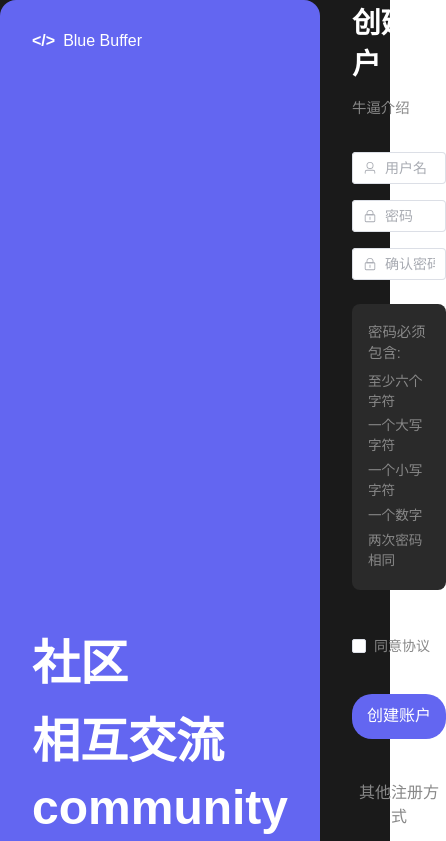
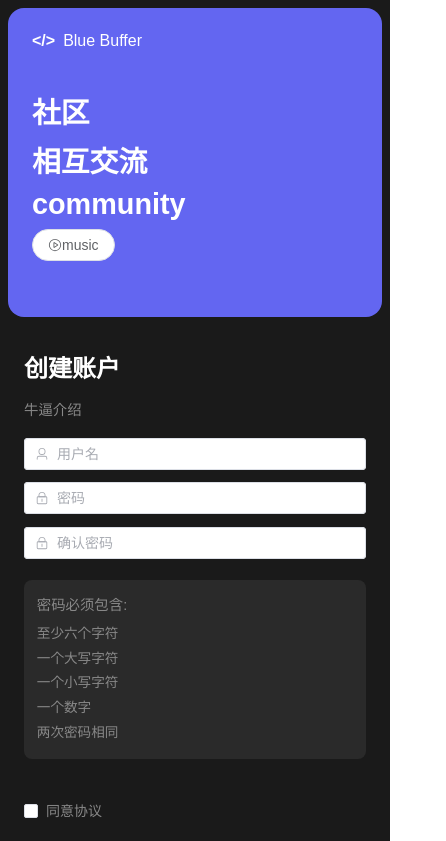
Before and after one commit to saru54/bluebuffer-front, a Vue app in the folder blog/: page /register in a window 390 px wide. Shown: the top 841 px of the page, 446 px wide, since content can reach past the window. Built offline with nearby package versions, Linux system fonts and the light colour scheme.

Commit message:
fix header flex bug

```diff
--- a/blog/src/components/HomePage.vue
+++ b/blog/src/components/HomePage.vue
@@ -56,18 +56,42 @@
         </el-container>
         <!-- 修改移动端底部导航 -->
         <div class="mobile-nav">
-            <el-menu class="mobile-menu" mode="horizontal">
-                <el-menu-item index="1" @click="toBlogRecommend">首页</el-menu-item>
-                <el-menu-item index="2" @click="toClubRecommend">广场</el-menu-item>
-                <el-menu-item index="3" @click="toCreateClubPage">创建</el-menu-item>
-                <el-menu-item index="4" @click="toCollectPage">收藏</el-menu-item>
+            <el-menu class="mobile-menu" mode="horizontal" :ellipsis="false">
+                <el-menu-item index="1" @click="toggleMobileMenu">
+                    <el-icon>
+                        <Menu />
+                    </el-icon>
+                    菜单
+                </el-menu-item>
+                <el-menu-item index="2" @click="toBlogRecommend">首页</el-menu-item>
+                <el-menu-item index="3" @click="toClubRecommend">广场</el-menu-item>
+
             </el-menu>
         </div>
+
+        <!-- 移动端菜单抽屉 -->
+        <el-drawer v-model="mobileMenuVisible" direction="ltr" size="80%" class="mobile-drawer">
+            <div class="mobile-menu-content">
+                <div class="menu">
+                    <el-menu>
+                        <el-menu-item index="1" @click="toBlogRecommend">首页</el-menu-item>
+                        <el-menu-item index="2" @click="toClubRecommend">广场</el-menu-item>
+                        <el-menu-item index="3" @click="toCreateClubPage">创建俱乐部</el-menu-item>
+                        <el-menu-item index="4" @click="toCollectPage">我的收藏</el-menu-item>
+                    </el-menu>
+                </div>
+                <div class="adminclub">
+                    <AdminClubMenu></AdminClubMenu>
+                </div>
+                <div class="subscribeclub">
+                    <SubscribedClubMenu></SubscribedClubMenu>
+                </div>
+            </div>
+        </el-drawer>
     </div>
 </template>
 
 <script setup>
-
 import SearchComponent from './search/SearchComponent.vue';
 import UserInfoForHome from './user/UserInfoForHome.vue';
 import ToggleButton from './button/ToggleButton.vue';
@@ -77,10 +101,13 @@ import ChatButton from './button/ChatButton.vue';
 import SubscribedClubMenu from './menu/SubscribedClubMenu.vue';
 import AdminClubMenu from './menu/AdminClubMenu.vue';
 import CreateBlogButton from './button/CreateBlogButton.vue';
-
+import { Menu } from '@element-plus/icons-vue'
+import { ref } from 'vue'
 
 import router from '@/routers/router';
 import { chatModelStore } from '@/functions/chat';
+
+const mobileMenuVisible = ref(false)
 
 function toClubRecommend() {
     router.push("/home/clubRecommendPage")
@@ -94,6 +121,10 @@ function toCreateClubPage() {
 function toCollectPage() {
     router.push("/home/collect")
 }
+
+function toggleMobileMenu() {
+    mobileMenuVisible.value = !mobileMenuVisible.value
+}
 </script>
 
 <style>
@@ -103,6 +134,8 @@ html {
     padding: 0;
     height: 100%;
     font-family: Arial, sans-serif;
+    position: relative;
+
 }
 
 body {
@@ -112,12 +145,17 @@ body {
 .app {
     min-height: 100vh;
     position: relative;
+
+
+    /* 防止水平滚动 */
+    width: 100%;
 }
 
 .header {
     position: fixed;
     top: 0;
     left: 0;
+    right: 0;
     width: 100%;
     z-index: 100;
     line-height: 50px;
@@ -126,6 +164,7 @@ body {
     display: flex;
     align-items: center;
     background-color: var(--el-bg-color);
+    box-sizing: border-box;
 }
 
 .left {
@@ -204,8 +243,42 @@ body {
 
 /* 添加响应式样式 */
 @media screen and (max-width: 768px) {
+
+    html,
+    body {
+
+        /* 隐藏移动端滚动条 */
+        scrollbar-width: none;
+        /* Firefox */
+        -ms-overflow-style: none;
+
+        /* IE and Edge */
+        &::-webkit-scrollbar {
+            display: none;
+            /* Chrome, Safari, Opera */
+        }
+    }
+
+    .mainleft::-webkit-scrollbar,
+    .content::-webkit-scrollbar,
+    .main::-webkit-scrollbar {
+        display: none;
+    }
+
+    .mainleft,
+    .content,
+    .main {
+        scrollbar-width: none;
+        -ms-overflow-style: none;
+    }
+
     .header {
         padding: 0 10px;
+        position: fixed;
+        width: 100%;
+        box-sizing: border-box;
+        left: 0;
+        right: 0;
     }
 
     .left {
@@ -281,6 +354,21 @@ body {
     text-align: center;
     padding: 0 !important;
     min-width: auto !important;
+    font-size: 12px;
+}
+
+/* 移动端抽屉菜单样式 */
+.mobile-drawer {
+    padding-bottom: 60px;
+}
+
+.mobile-menu-content {
+    height: 100%;
+    overflow-y: auto;
+}
+
+.mobile-menu-content .el-menu {
+    border-right: none;
 }
 
 @media screen and (max-width: 768px) {
--- a/blog/src/components/message/NotificationPage.vue
+++ b/blog/src/components/message/NotificationPage.vue
@@ -81,7 +81,7 @@ function toSystem() {
 .notification-container {
     height: 90vh;
     width: 100%;
-    flex-direction: column;
+
 }
 
 .notification-scroll {
@@ -112,6 +112,7 @@ function toSystem() {
 @media screen and (max-width: 768px) {
     .notification-container {
         height: calc(100vh - 60px);
+        flex-direction: column;
     }
 
     .notification-scroll {
--- a/blog/src/components/user/LoginPage.vue
+++ b/blog/src/components/user/LoginPage.vue
@@ -85,8 +85,8 @@ function toRegister() {
     router.push("/register")
 }
 function validate() {
-    if (name.value.length < 4 || name.value == " " || name.value == null) {
-        ElMessage("用户名长度不能小于4")
+    if (name.value.length < 3 || name.value == " " || name.value == null) {
+        ElMessage("用户名长度不能小于3")
         return;
     }
     if (password.value.length < 6 || password.value == " " || password.value == null) {
@@ -149,6 +149,7 @@ function login() {
     max-width: 1200px;
     background: transparent;
     gap: 2rem;
+    margin: 1rem;
 }
 
 .left-panel {
@@ -266,4 +267,61 @@ function login() {
     color: #888;
     margin-top: 1.5rem;
 }
+
+/* 添加移动端响应式样式 */
+@media screen and (max-width: 768px) {
+    .login-content {
+        flex-direction: column;
+        gap: 1rem;
+        margin: 1rem;
+    }
+
+    .left-panel {
+        min-height: auto;
+        padding: 1.5rem;
+    }
+
+    .hero-content h1 {
+        font-size: 2rem;
+    }
+
+    .right-panel {
+        padding: 1rem;
+    }
+
+    .login-form {
+        gap: 0.8rem;
+    }
+
+    .social-icons {
+        flex-wrap: wrap;
+    }
+
+    .description {
+        font-size: 0.85rem;
+    }
+
+    .watch-demo-btn {
+        margin-top: 1rem;
+        padding: 0.6rem 1.2rem;
+    }
+}
+
+@media screen and (max-width: 480px) {
+    .hero-content h1 {
+        font-size: 1.5rem;
+    }
+
+    .login-header {
+        margin-bottom: 1rem;
+    }
+
+    .join-text h3 {
+        font-size: 1rem;
+    }
+
+    .social-icons {
+        gap: 0.5rem;
+    }
+}
 </style>
--- a/blog/src/components/user/RegisterPage.vue
+++ b/blog/src/components/user/RegisterPage.vue
@@ -189,6 +189,8 @@ watch(name, () => {
     max-width: 1200px;
     background: transparent;
     gap: 2rem;
+    margin: 2rem;
+    flex-direction: row;
 }
 
 .left-panel {
@@ -351,4 +353,71 @@ watch(name, () => {
     color: #888;
     margin-top: 1.5rem;
 }
+
+@media (max-width: 768px) {
+    .register-content {
+        flex-direction: column;
+        margin: 1rem;
+        gap: 1rem;
+    }
+
+    .left-panel {
+        min-height: auto;
+        padding: 1.5rem;
+    }
+
+    .hero-content {
+        margin: 2rem 0;
+    }
+
+    .hero-content h1 {
+        font-size: 2rem;
+    }
+
+    .right-panel {
+        padding: 1rem;
+    }
+
+    .register-header h2 {
+        font-size: 1.5rem;
+    }
+
+    .name-fields {
+        flex-direction: column;
+    }
+
+    .password-requirements {
+        font-size: 0.8rem;
+    }
+
+    .social-icons {
+        gap: 0.5rem;
+    }
+
+    .register-btn {
+        height: 40px;
+    }
+}
+
+@media (max-width: 480px) {
+    .register-content {
+        margin: 0.5rem;
+    }
+
+    .hero-content h1 {
+        font-size: 1.8rem;
+    }
+
+    .password-requirements {
+        padding: 0.8rem;
+    }
+
+    .register-header {
+        margin-bottom: 1rem;
+    }
+
+    .register-form {
+        gap: 0.8rem;
+    }
+}
 </style>
--- a/blog/src/components/user/UserInfoForHome.vue
+++ b/blog/src/components/user/UserInfoForHome.vue
@@ -1,8 +1,8 @@
 <template>
-    <div v-if="data" style="display: flex; align-items: center; cursor: pointer;">
-        <el-popover v-model:visible="visible" trigger="manual" placement="bottom" :width="isMobile ? 200 : 'auto'"
+    <div v-if="data" class="userinfo-container">
+        <el-popover v-model:visible="visible" trigger="manual" placement="left-start" :width="isMobile ? 200 : 'auto'"
             popper-class="user-popover">
-            <el-menu style="border: none;">
+            <el-menu style="border: none;" class="userinfo-home-popover-menu">
                 <el-menu-item index="1" @click="toUserInfo">个人页面</el-menu-item>
                 <el-menu-item index="2" @click="toEditPage">编辑信息</el-menu-item>
                 <el-popconfirm :hide-icon="true" title="确认注销" confirm-button-text="确认" cancel-button-text="取消"
@@ -95,20 +95,17 @@ onUnmounted(() => {
 </script>
 
 <style scoped>
-.container {
-    z-index: 100;
+.userinfo-container {
+    position: relative;
     display: flex;
     align-items: center;
-
 }
-
 
 .logout-item {
     display: flex;
     justify-content: center;
     align-items: center;
 }
-
 
 .toolButton {
     width: 100%;
@@ -118,12 +115,19 @@ onUnmounted(() => {
 :deep(.user-popover) {
     max-width: 90vw !important;
     width: auto !important;
-    margin: 0 auto;
+    position: fixed !important;
+    top: 50px !important;
+    /* 调整为紧贴header底部 */
+    left: 50% !important;
+    transform: translateX(-50%) !important;
+    margin: 0;
 }
 
 :deep(.el-menu) {
     width: 100%;
     min-width: 150px;
+    max-height: calc(100vh - 100px);
+    overflow-y: auto;
 }
 
 :deep(.el-menu-item) {
@@ -136,6 +140,19 @@ onUnmounted(() => {
 }
 
 @media screen and (max-width: 768px) {
+    :deep(.user-popover) {
+        position: fixed !important;
+        top: 50px !important;
+        right: 0 !important;
+        /* 确保靠右对齐 */
+        left: auto !important;
+        transform: none !important;
+        margin-right: 10px;
+        /* 添加右侧间距 */
+        width: 200px !important;
+        /* 设置固定宽度 */
+    }
+
     :deep(.el-avatar) {
         width: 32px;
         height: 32px;
```
